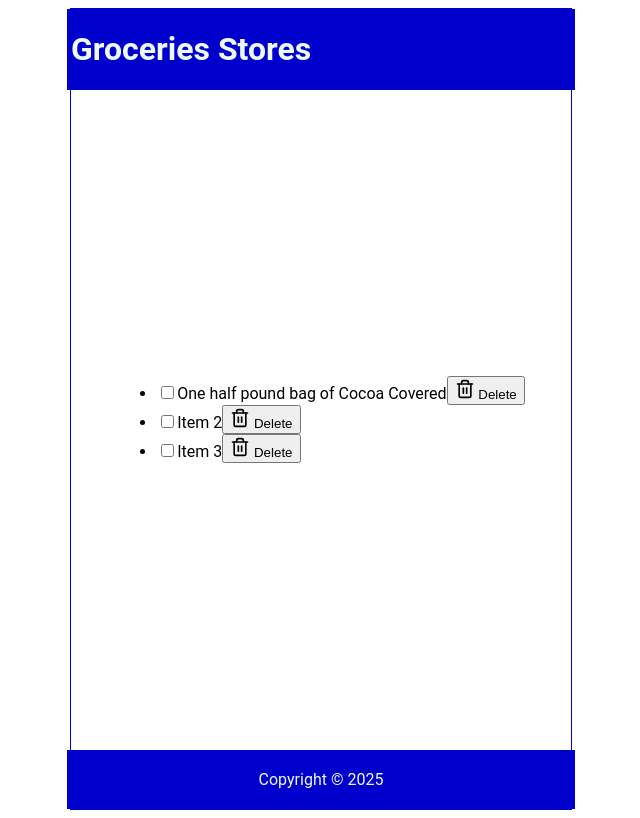
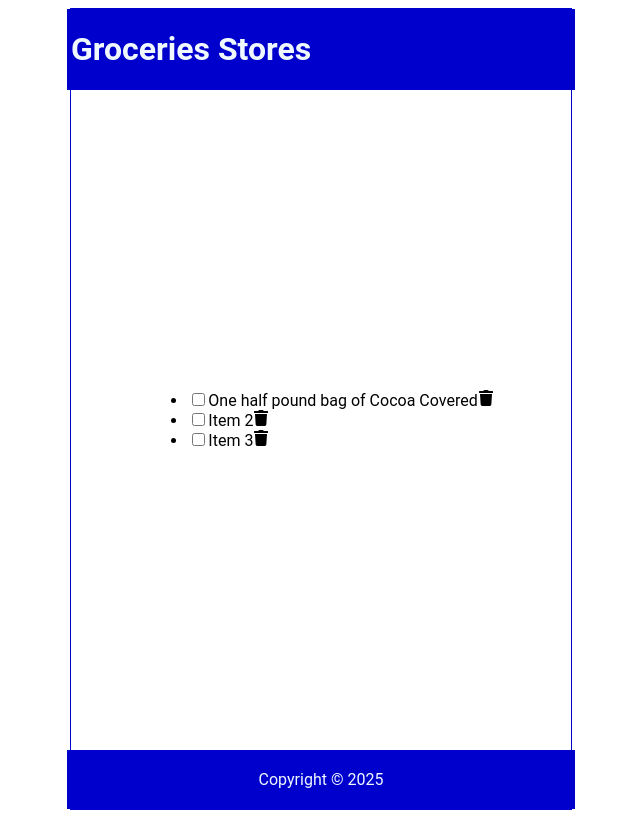
Before and after one commit to Mario-Gozie/React-Course, a React (Create React App) app in the folder 01tutorial/: page / in a window 1280 px wide. Shown: the whole page, without its empty margins (319-959 px from the left). Built offline with nearby package versions, Linux system fonts and the light colour scheme.

Commit message:
was able to fix some bugs

```diff
--- a/01tutorial/src/App.js
+++ b/01tutorial/src/App.js
@@ -3,6 +3,7 @@ import Header from "./Header";
 import Content from "./content";
 import Footer from "./footer";
 import CreateList from "./createList";
+import React from "react";
 
 function App() {
   return (
--- a/01tutorial/src/createList.js
+++ b/01tutorial/src/createList.js
@@ -1,7 +1,5 @@
 import { useState } from "react";
-import { Trash2 } from "lucide-react";
-// import { FontAwesomeIcon } from "@fortawesome/react-fontawesome";
-// import { faTrashAlt } from "@fortawesome/free-solid-svg-icons"; // Font Awsome Trash icon
+import { FaTrash } from "react-icons/fa";
 
 import React from "react";
 
@@ -32,10 +30,8 @@ function CreateList() {
           <li className="item" key={item.id}>
             <input type="checkbox" checked={item.checked} />
             <label>{item.item}</label>
-            <button>
-              <Trash2 size={20} /> Delete
-            </button>
-            {/* <FontAwesomeIcon icon={faTrashAlt} /> */}
+
+            <FaTrash role="button" tabIndex="0" />
           </li>
         ))}
       </ul>
```
Also changed, not shown: 01tutorial/package.json (+10 -1 lines), 2 other files (tests, documents, lock files or other folders).
